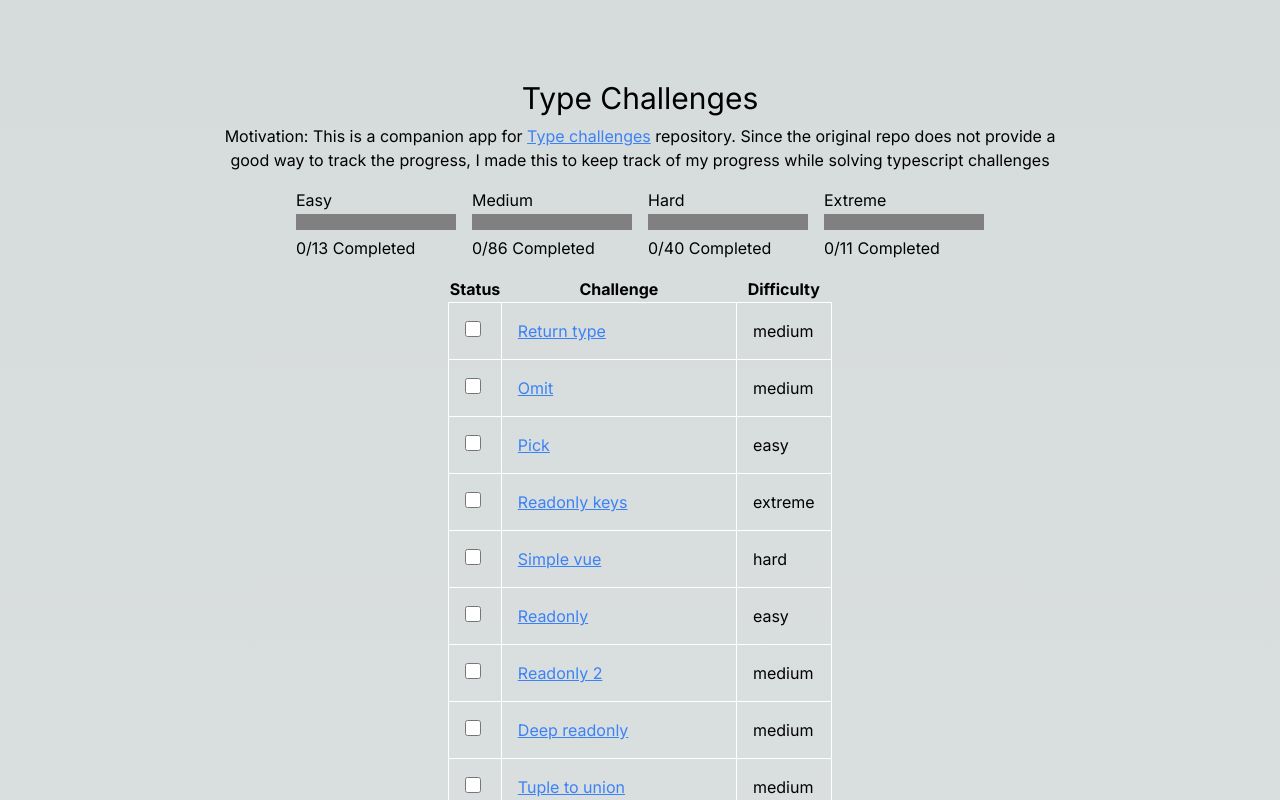
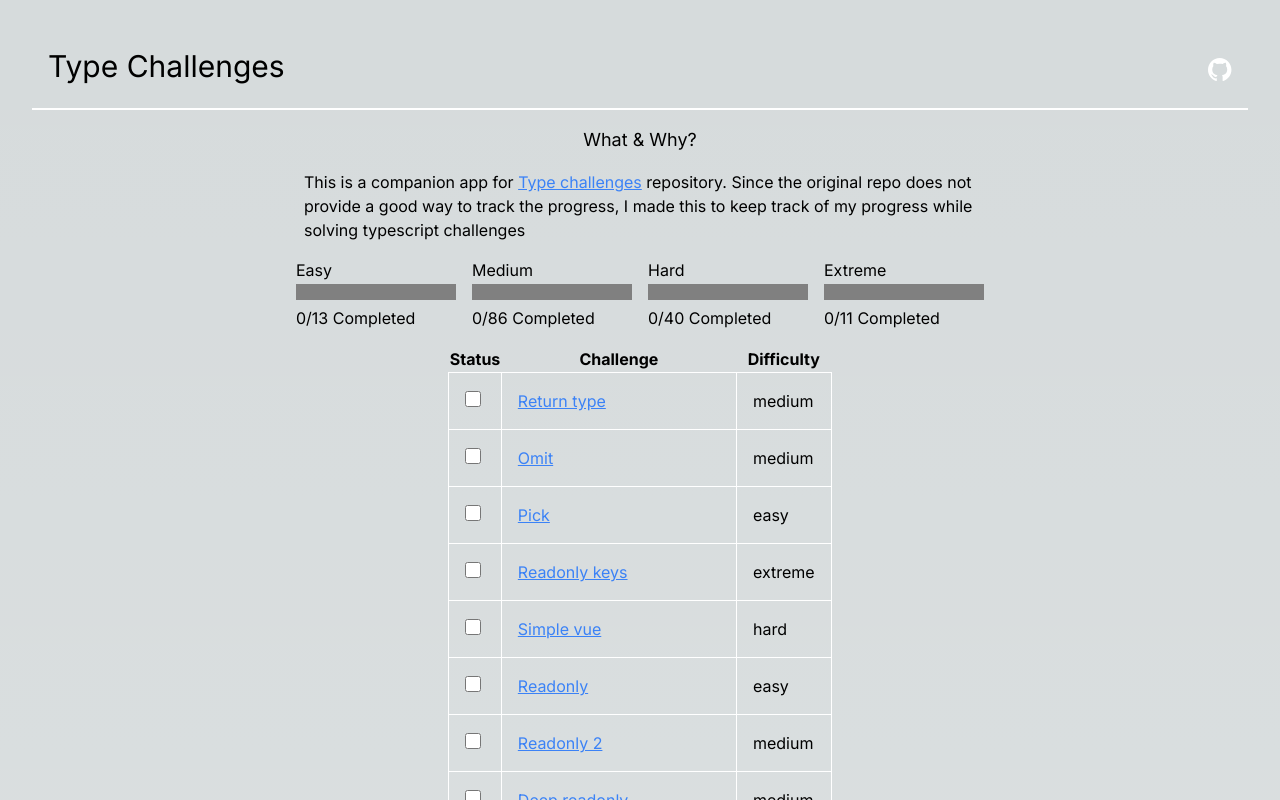
Before and after one commit to bhattrajat/type-challenges, a Next.js app: page / in a window 1280 px wide. Shown: the top 800 px of the page. Built offline with nearby package versions, Linux system fonts and the light colour scheme.

Commit message:
Add github repo url

```diff
--- a/src/app/page.tsx
+++ b/src/app/page.tsx
@@ -15,28 +15,48 @@ export default function Home() {
   }, []);
 
   return (
-    <main className="flex min-h-screen lg:max-w-5xl mx-auto flex-col items-center justify-between p-20">
-      <header className="mb-4 text-center">
+    <main className="flex min-h-screen mx-auto flex-col items-center justify-between p-4 lg:p-8">
+      <header className="mb-4 p-4 border-b-2 border-white flex w-full items-center justify-between text-center">
         <h1 className="text-3xl mb-2">Type Challenges</h1>
-        <p>
-          Motivation: This is a companion app for{" "}
+
+        <a
+          className="block"
+          target="_blank"
+          href="https://github.com/bhattrajat/type-challenges"
+        >
+          <span className="sr-only">Github</span>
+          <svg viewBox="0 0 100 100" width={24} height={24}>
+            <path
+              fill-rule="evenodd"
+              clip-rule="evenodd"
+              d="M48.854 0C21.839 0 0 22 0 49.217c0 21.756 13.993 40.172 33.405 46.69 2.427.49 3.316-1.059 3.316-2.362 0-1.141-.08-5.052-.08-9.127-13.59 2.934-16.42-5.867-16.42-5.867-2.184-5.704-5.42-7.17-5.42-7.17-4.448-3.015.324-3.015.324-3.015 4.934.326 7.523 5.052 7.523 5.052 4.367 7.496 11.404 5.378 14.235 4.074.404-3.178 1.699-5.378 3.074-6.6-10.839-1.141-22.243-5.378-22.243-24.283 0-5.378 1.94-9.778 5.014-13.2-.485-1.222-2.184-6.275.486-13.038 0 0 4.125-1.304 13.426 5.052a46.97 46.97 0 0 1 12.214-1.63c4.125 0 8.33.571 12.213 1.63 9.302-6.356 13.427-5.052 13.427-5.052 2.67 6.763.97 11.816.485 13.038 3.155 3.422 5.015 7.822 5.015 13.2 0 18.905-11.404 23.06-22.324 24.283 1.78 1.548 3.316 4.481 3.316 9.126 0 6.6-.08 11.897-.08 13.526 0 1.304.89 2.853 3.316 2.364 19.412-6.52 33.405-24.935 33.405-46.691C97.707 22 75.788 0 48.854 0z"
+              fill="#fff"
+            />
+          </svg>
+        </a>
+      </header>
+      <h2 className="text-lg">What & Why?</h2>
+      <p className="max-w-2xl my-4">
+        This is a companion app for{" "}
         <a
           className="text-blue-500 underline"
           href="https://github.com/type-challenges/type-challenges"
         >
           Type challenges
         </a>{" "}
-          repository. Since the original repo does not provide a good way to
-          track the progress, I made this to keep track of my progress while
-          solving typescript challenges
+        repository. Since the original repo does not provide a good way to track
+        the progress, I made this to keep track of my progress while solving
+        typescript challenges
       </p>
-      </header>
       <UserProgress progress={progress} questions={questions as Question} />
       <QuestionList
         setProgress={setProgress}
         progress={progress}
         questions={questions as Question}
       />
+      <footer className="border-t-2 border-white p-4 center">
+        Created with Next.js & Tailwind CSS
+      </footer>
     </main>
   );
 }
--- a/src/components/user-progress.tsx
+++ b/src/components/user-progress.tsx
@@ -27,12 +27,12 @@ export default function UserProgress(props: Props) {
   }
   const difficulties = ["easy", "medium", "hard", "extreme"] as const;
   return (
-    <div className="mb-4 lg:grid lg:grid-cols-4 lg:gap-4">
+    <div className="mb-4 grid grid-cols-2 lg:grid-cols-4 gap-4">
       {difficulties.map((difficulty) => (
         <div key={difficulty}>
           <div>{`${difficulty[0].toUpperCase()}${difficulty.slice(1)}`}</div>
           <progress
-            className=" [&::-webkit-progress-value]:transition-[width] [&::--moz-progress-bar]:transition-[width] [&::-webkit-progress-value]:bg-blue-700 [&::-moz-progress-bar]:bg-blue-700"
+            className="[&::-webkit-progress-value]:transition-[width] [&::--moz-progress-bar]:transition-[width] [&::-webkit-progress-value]:bg-blue-700 [&::-moz-progress-bar]:bg-blue-700 [&::-webkit-progress-value]:duration-[.5s]"
             id="easy"
             max={totalCount.easy}
             value={completedCount[difficulty]}
```
Lines whose indentation alone changed are shown as unchanged.
